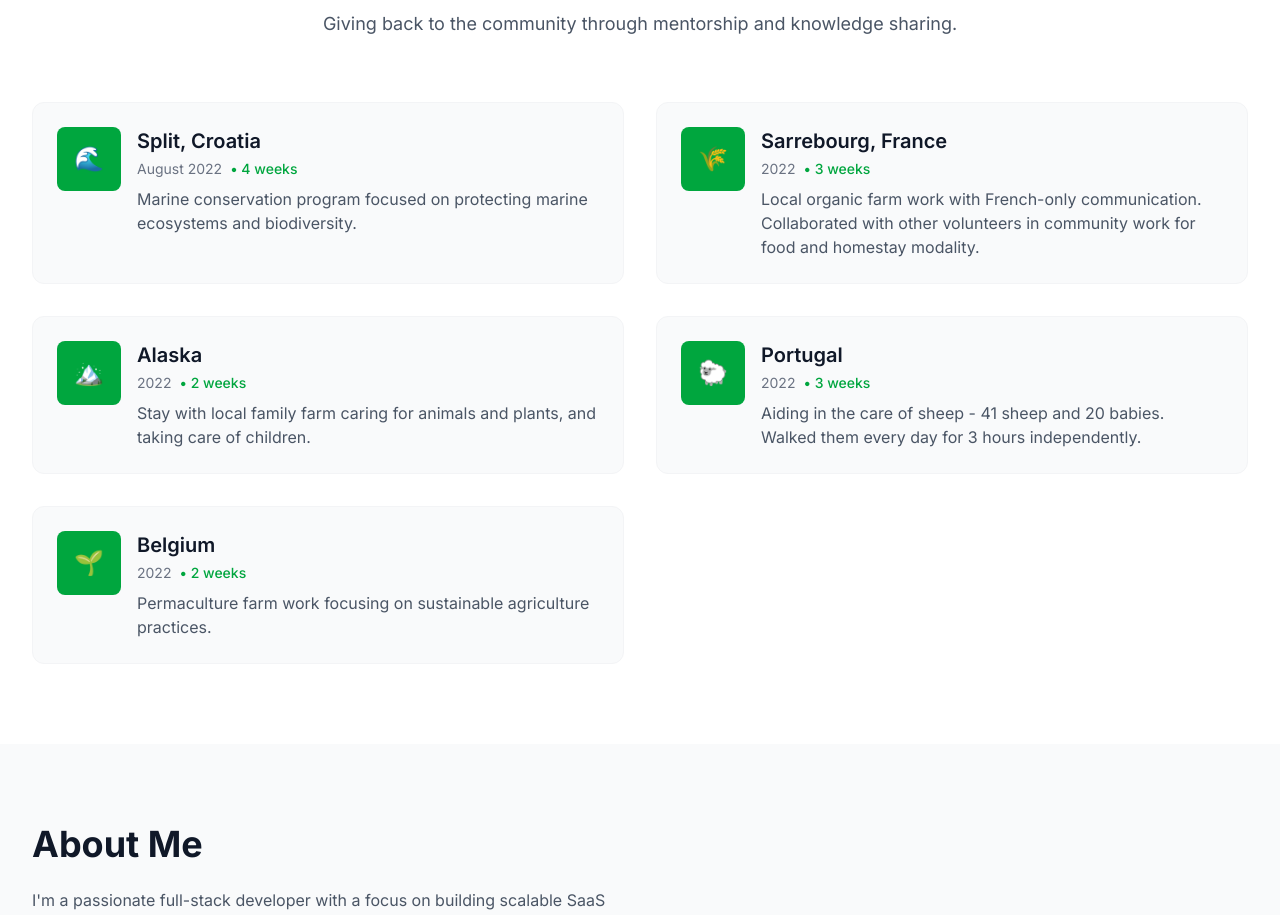
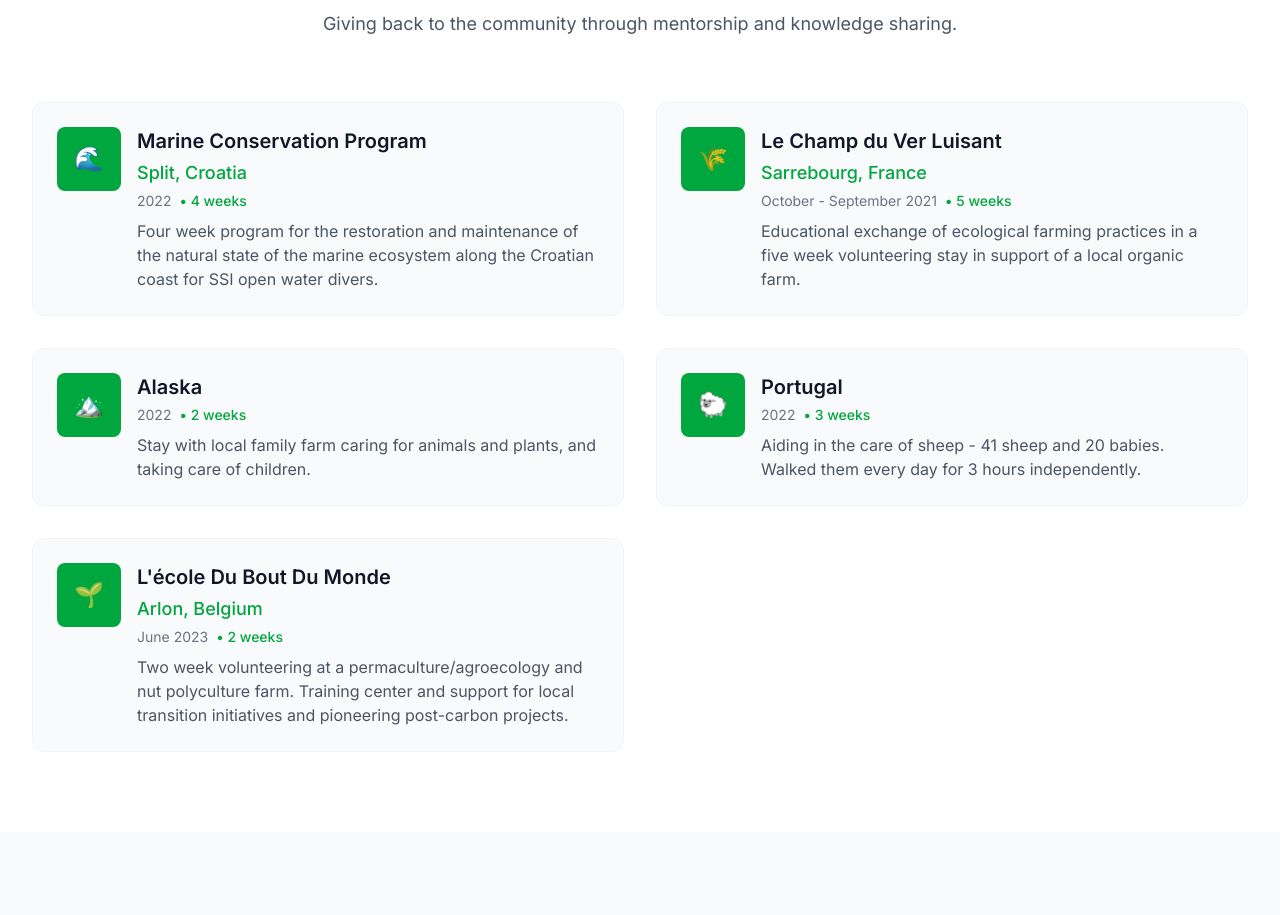
Before and after one commit to samuel-langarica/portfolio-landing, a Next.js app: page / in a window 1280 px wide. Shown: the part 3080-3995 px from the top of the page. Built offline with nearby package versions, Linux system fonts and the light colour scheme.

Commit message:
Deplyment fix

```diff
--- a/src/app/page.tsx
+++ b/src/app/page.tsx
@@ -415,18 +415,20 @@ function VolunteerSection() {
   const volunteerWork = [
     {
       id: 1,
+      organization: "Marine Conservation Program",
       location: "Split, Croatia",
-      period: "August 2022",
+      period: "2022",
       duration: "4 weeks",
-      description: "Marine conservation program focused on protecting marine ecosystems and biodiversity.",
+      description: "Four week program for the restoration and maintenance of the natural state of the marine ecosystem along the Croatian coast for SSI open water divers.",
       logo: "🌊"
     },
     {
       id: 2,
+      organization: "Le Champ du Ver Luisant",
       location: "Sarrebourg, France",
-      period: "2022",
-      duration: "3 weeks",
-      description: "Local organic farm work with French-only communication. Collaborated with other volunteers in community work for food and homestay modality.",
+      period: "October - September 2021",
+      duration: "5 weeks",
+      description: "Educational exchange of ecological farming practices in a five week volunteering stay in support of a local organic farm.",
       logo: "🌾"
     },
     {
@@ -447,10 +449,11 @@ function VolunteerSection() {
     },
     {
       id: 5,
-      location: "Belgium",
-      period: "2022",
+      organization: "L'école Du Bout Du Monde",
+      location: "Arlon, Belgium",
+      period: "June 2023",
       duration: "2 weeks",
-      description: "Permaculture farm work focusing on sustainable agriculture practices.",
+      description: "Two week volunteering at a permaculture/agroecology and nut polyculture farm. Training center and support for local transition initiatives and pioneering post-carbon projects.",
       logo: "🌱"
     }
   ];
@@ -477,7 +480,12 @@ function VolunteerSection() {
                   </div>
                 </div>
                 <div className="flex-1">
-                  <h3 className="text-xl font-semibold text-gray-900 mb-1">{volunteer.location}</h3>
+                  <h3 className="text-xl font-semibold text-gray-900 mb-1">
+                    {volunteer.organization ? volunteer.organization : volunteer.location}
+                  </h3>
+                  {volunteer.organization && (
+                    <h4 className="text-lg font-medium text-green-600 mb-1">{volunteer.location}</h4>
+                  )}
                   <div className="flex items-center gap-2 mb-2">
                     <span className="text-sm text-gray-500">{volunteer.period}</span>
                     <span className="text-sm text-green-600 font-medium">• {volunteer.duration}</span>
```
Also changed, not shown: 1 other file (tests, documents, lock files or other folders).
